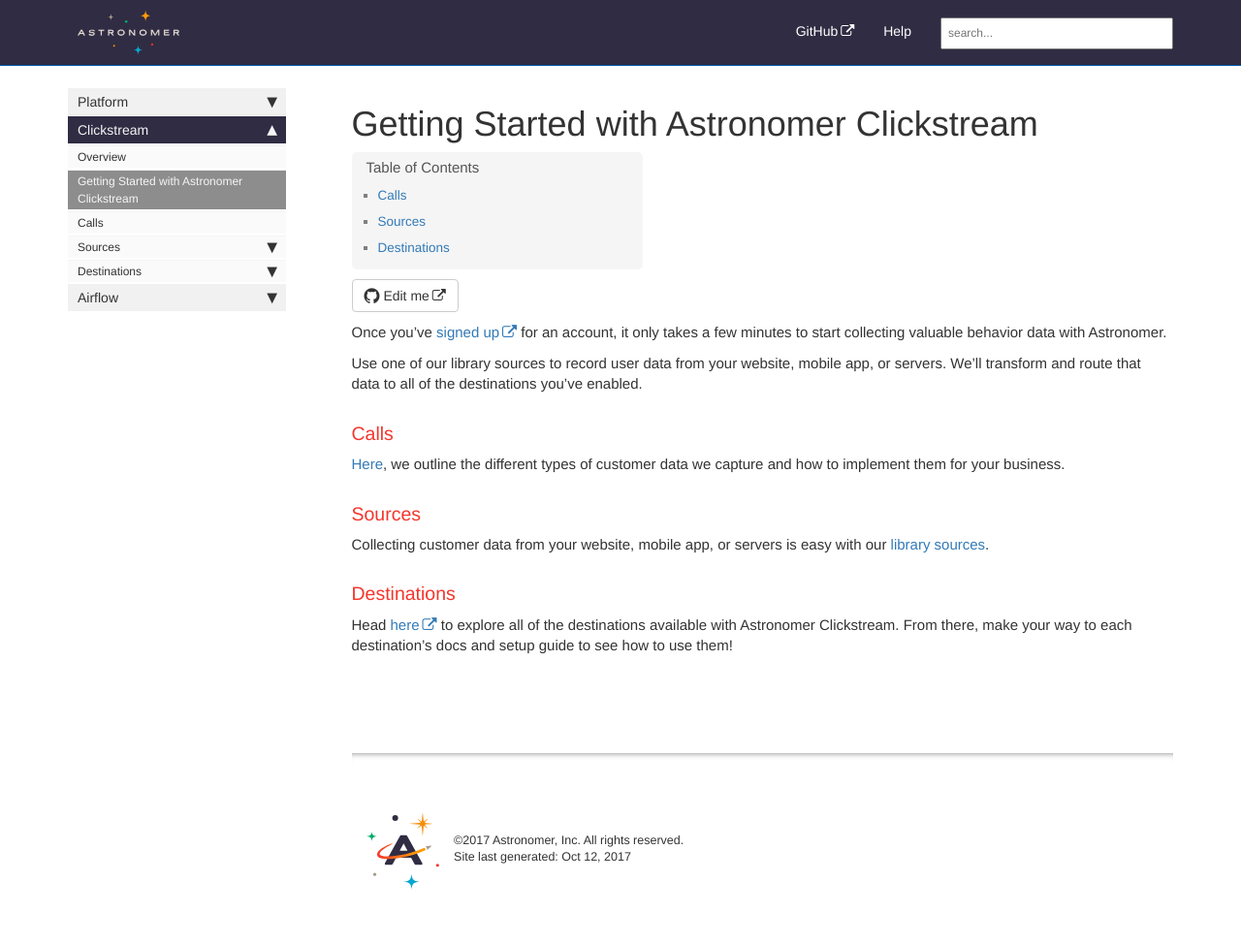
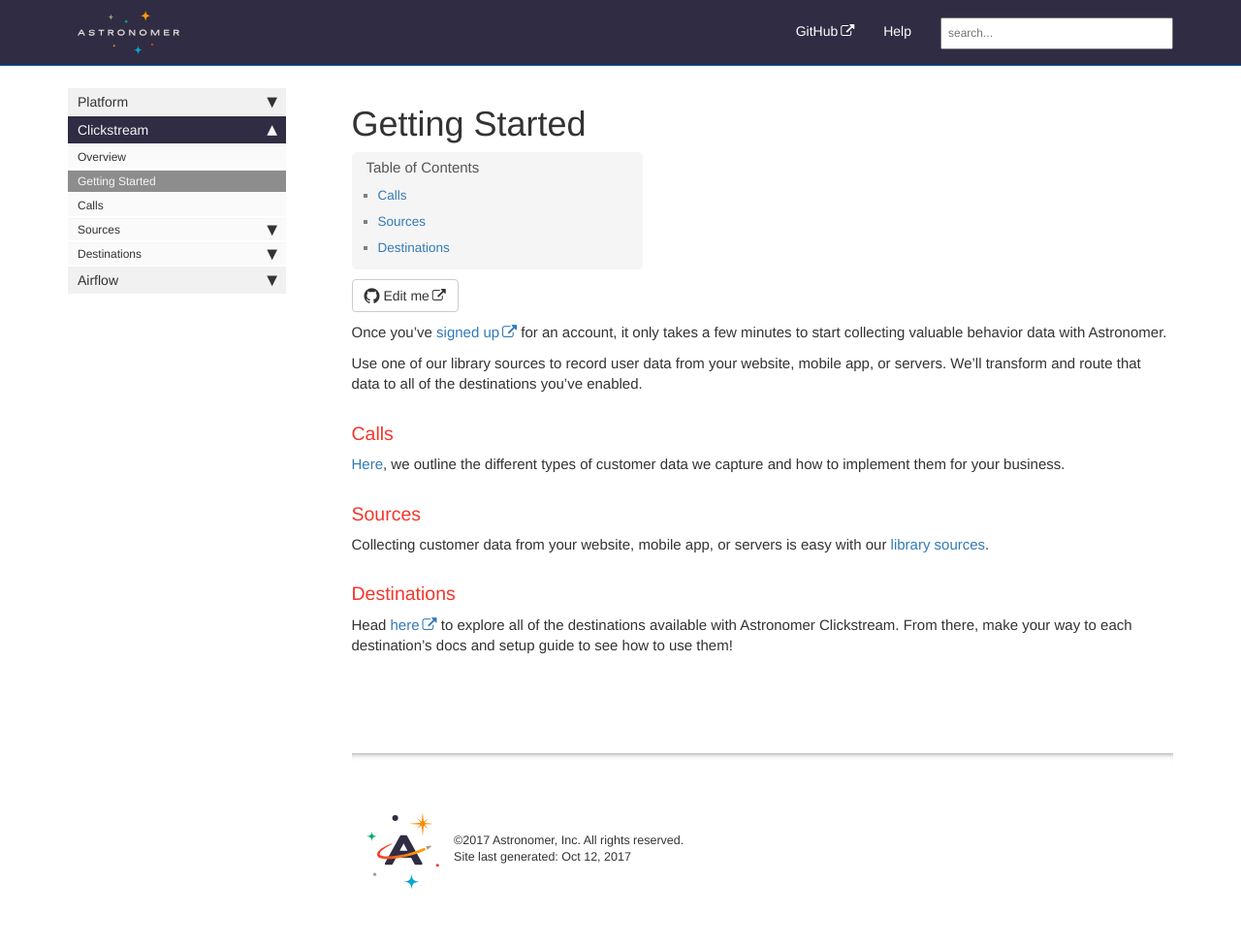
Before and after one commit to petedejoy/documentation, a Jekyll site: the page built from v2/clickstream/getting-started.md, in a window 1280 px wide. Shown: the whole page at 97% size. Built offline with Jekyll 4.4.1, drawn with Linux system fonts in a browser that asks for light colours; nearby versions of some CDN libraries; comment, search, counter and statistics services are not loaded.

Commit message:
removed Astronomer Clickstream from Getting Started

```diff
--- a/_data/sidebars/platform_sidebar.yml
+++ b/_data/sidebars/platform_sidebar.yml
@@ -27,7 +27,7 @@ entries:
       url: /v2/clickstream/overview.html
       output: web, pdf
 
-    - title: Getting Started with Astronomer Clickstream
+    - title: Getting Started
       url: /v2/clickstream/getting-started.html
       output: web, pdf
 
--- a/v2/clickstream/getting-started.md
+++ b/v2/clickstream/getting-started.md
@@ -1,5 +1,5 @@
 ---
-title: Getting Started with Astronomer Clickstream
+title: Getting Started
 sidebar: platform_sidebar
 ---
 
```
